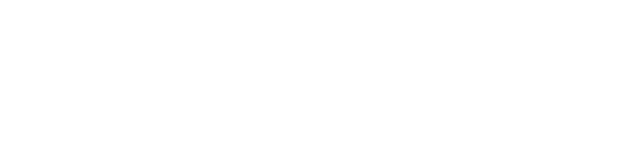
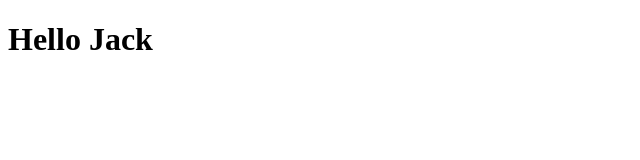
Before and after one commit to jackkaphon/TEST, a plain HTML site: page test.html in a window 1280 px wide. Shown: the whole page, without its empty margins (0-640 px from the left). Drawn offline with Linux system fonts and the light colour scheme.

Commit message:
update test.html

```diff
--- a/test.html
+++ b/test.html
@@ -7,6 +7,6 @@
     <title>Document</title>
 </head>
 <body>
-
+    <h1>Hello Jack</h1>
 </body>
 </html>
```
